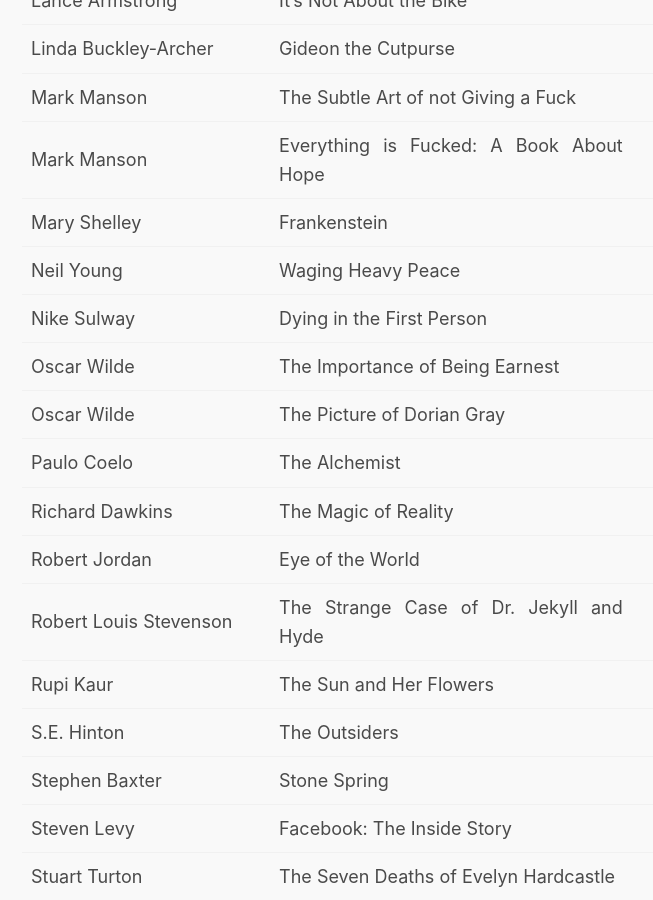
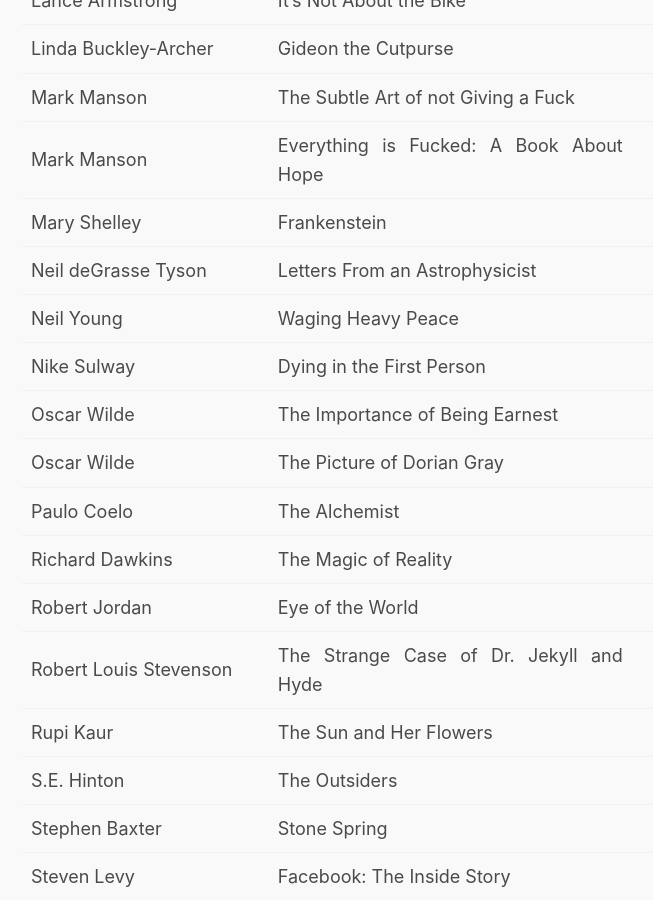
Before and after one commit to 1vasari/nathan-mccallum.com, a Jekyll site: the page built from books.md, in a window 1280 px wide and 900 px high, scrolled down 3704 px. Shown: the whole window, without its empty margins (276-929 px from the left). Built offline with Jekyll 4.4.1, drawn with Linux system fonts in a browser that asks for light colours.

Commit message:
Letters From an Astrophysicist

```diff
--- a/books.md
+++ b/books.md
@@ -77,6 +77,7 @@
 | Mark Manson | The Subtle Art of not Giving a Fuck
 | Mark Manson | Everything is Fucked: A Book About Hope
 | Mary Shelley | Frankenstein
+| Neil deGrasse Tyson | Letters From an Astrophysicist
 | Neil Young | Waging Heavy Peace
 | Nike Sulway | Dying in the First Person
 | Oscar Wilde | The Importance of Being Earnest
```
